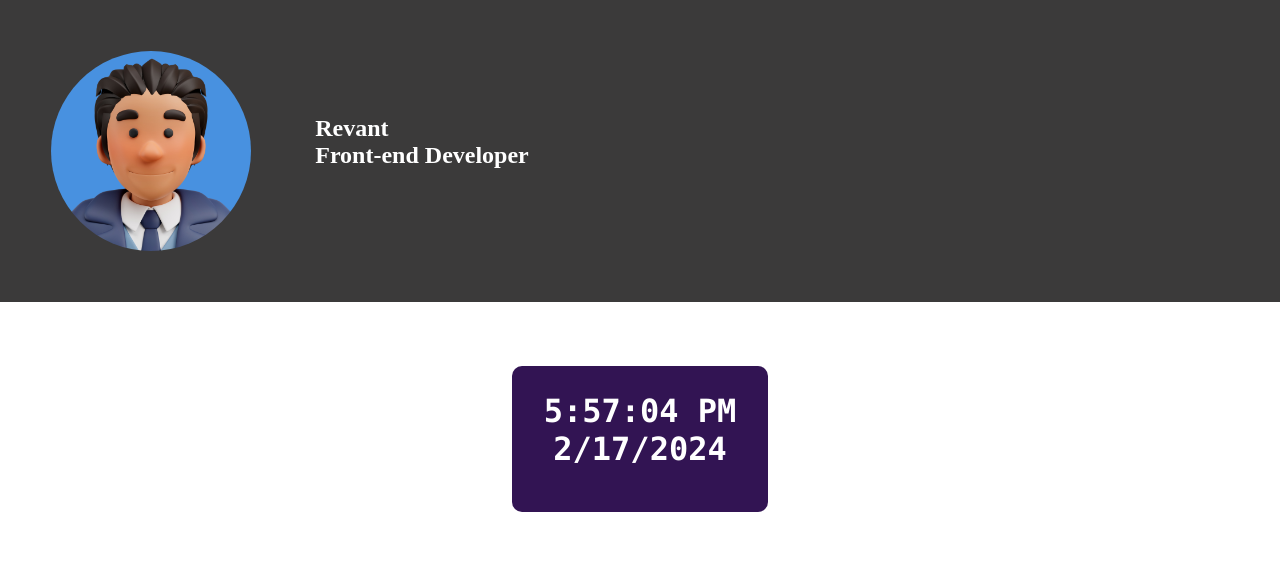
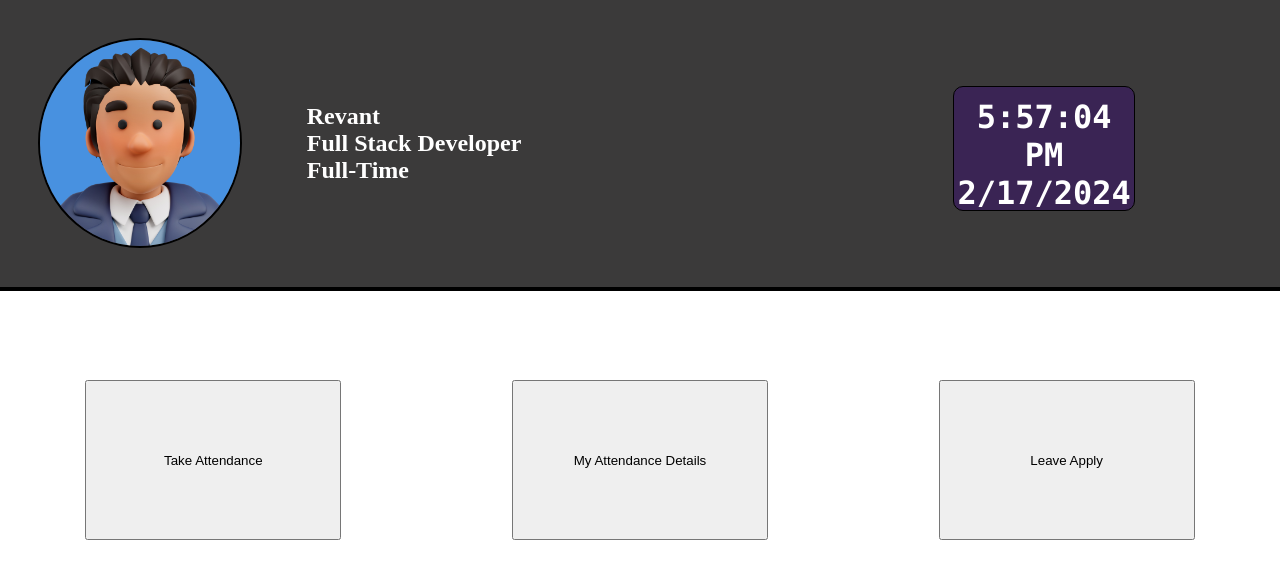
Before and after one commit to RevantTripathi/Attendance_marker, a React (Create React App) app: page / in a window 1280 px wide. Shown: the top 578 px of the page. Built offline with nearby package versions, Linux system fonts and the light colour scheme.

Commit message:
home_impv

```diff
--- a/src/App.js
+++ b/src/App.js
@@ -11,7 +11,7 @@ function App() {
 
       {/* <Login />
        <Regi />   */}
-      <Home src={Avatar} alt="avatar" />
+      <Home src={Avatar} alt="avatar" name="Revant" deg="Full Stack Developer" job="Full-Time" />
     </div>
   );
 }
--- a/src/Home/home.css
+++ b/src/Home/home.css
@@ -1,14 +1,23 @@
+.back {
+    background-color: aqua;
+    width: 100%;
+    height: 100%;
+}
+
 .time {
-    background-color: rgb(50, 20, 83);
+    background-color: rgb(58, 36, 84);
     color: white;
-    width: 20%;
-    height: 15vh;
-    margin: 5% 35% 10% 40%;
-    padding: 2% 0% 0% 0%;
+    width: 50%;
+    height: 14vh;
+    margin: 3% 0% 0% 20%;
+    padding: 3% 0% 0% 0%;
     border-radius: 10px;
     font-size: 1em;
     font-family: "Monaco", monospace;
+    text-align: center;
+    border: 1px solid black;
 }
+
 
 h1 {
     margin: 0%;
@@ -17,6 +26,7 @@ h1 {
 .icon {
     width: 200px;
     border-radius: 50%;
+    border: 2px solid black;
 }
 
 .icon2 {
@@ -26,9 +36,10 @@ h1 {
 
 .profile {
     background-color: rgb(59, 58, 58);
-    padding: 4%;
+    padding: 3%;
     display: flex;
-    justify-content: flex-start;
+    justify-content: space-between;
+    border-bottom: 4px solid black;
 }
 
 h2 {
@@ -38,3 +49,25 @@ h2 {
     color: white;
     font-family: "Times New Roman", Times, serif;
 }
+
+.c1 {
+    display: flex;
+    justify-content: flex-start;
+}
+
+.c2 {
+    width: 30%;
+    display: flex;
+    align-items: center;
+}
+
+.bt_sec {
+    display: flex;
+    justify-content: space-around;
+    margin-top: 7%;
+}
+
+button {
+    height: 20vh;
+    width: 20%;
+}
--- a/src/Home/home.js
+++ b/src/Home/home.js
@@ -3,7 +3,7 @@ import "./home.css"
 import Empty from "./empty.jpeg"
 
 
-function Home({ src, alt }) {
+function Home({ src, alt, name, deg, job }) {
     var [date, setDate] = useState(new Date());
 
     useEffect(() => {
@@ -14,25 +14,39 @@ function Home({ src, alt }) {
 
     });
     return (
-        <div className='home'>
+        <>
             <div className='profile'>
+                <div className='c1'>
                     {src ? (
                         <img className="icon" src={src} alt={alt} />
                     ) : (
                         <img className="icon2" src={Empty} alt={alt} />
                     )}
                     <div className='profile_details'>
-                    <h2>Revant<br/>
-                    Front-end Developer</h2>
+                        <h2>{name}<br />
+                            {deg}<br />
+                            {job}
+                        </h2>
+
                     </div>
                 </div>
-
+                <div className='c2'>
                     <div className='time'>
                         <h1>{date.toLocaleTimeString()}</h1>
                         <h1>{date.toLocaleDateString()}</h1>
                     </div>
+                </div>
+            </div>
 
+            <div className='bt_sec'>
+                <button>Take Attendance</button>
+                <button>My Attendance Details</button>
+                <button>Leave Apply</button>
             </div>
+
+        </>
+
+
     )
 }
 
```
Lines whose indentation alone changed are shown as unchanged.
